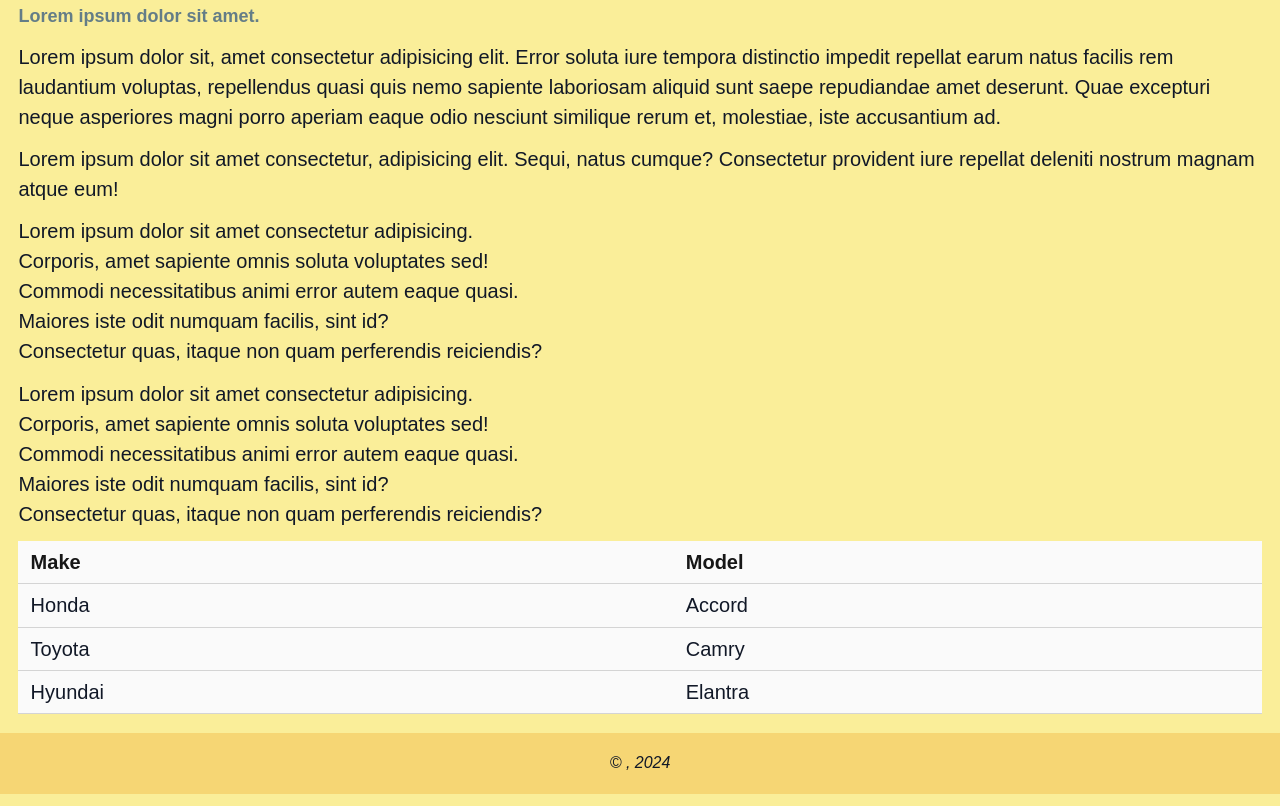
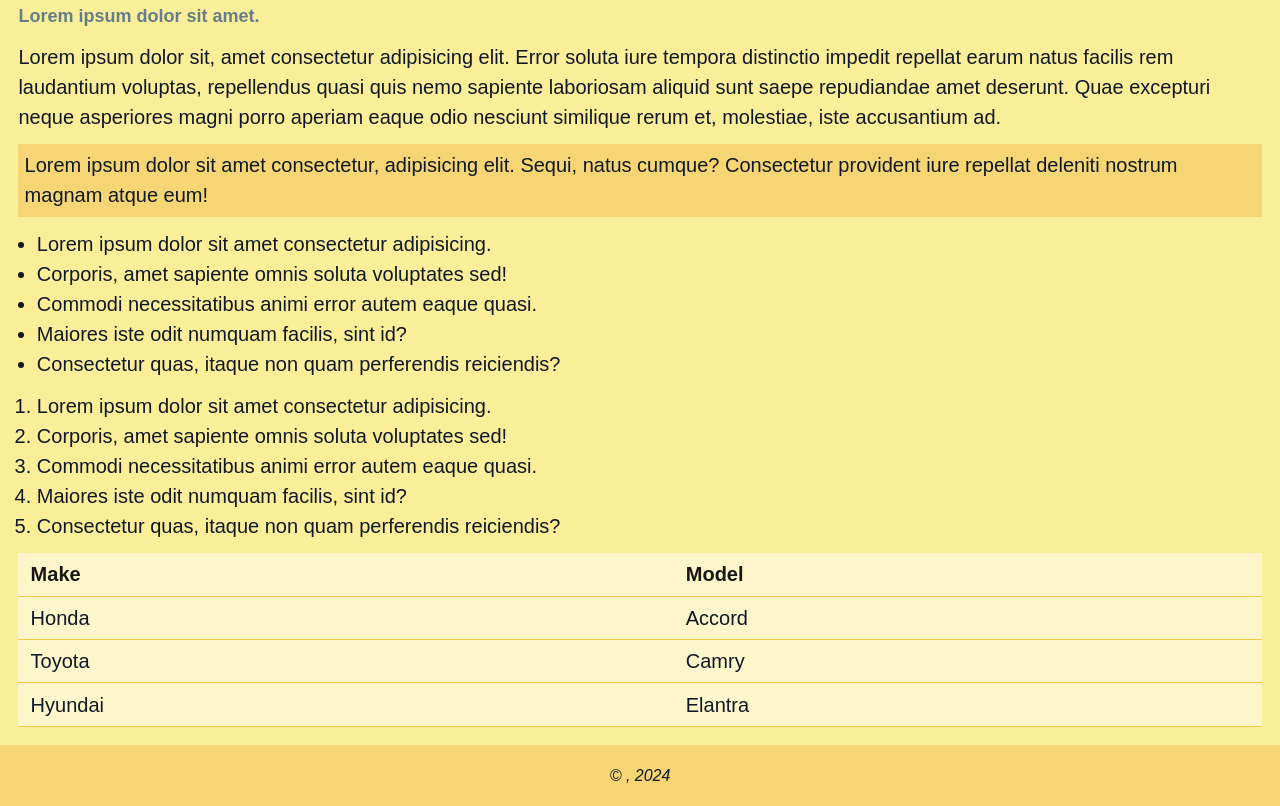
Before and after one commit to davinaleong/proj-shiok-ah, an Astro site: page /post in a window 1280 px wide. Shown: the part 1217-2023 px from the top of the page. Built offline with nearby package versions, Linux system fonts and the light colour scheme; Astro itself is replaced by a stand-in of ours.

Commit message:
Done with post content

```diff
--- a/src/styles/_content.scss
+++ b/src/styles/_content.scss
@@ -39,4 +39,22 @@
   h6 {
     font-size: theme("fontSize.lg");
   }
+
+  ul,
+  ol {
+    padding-inline-start: theme("spacing.4");
+  }
+
+  ul {
+    list-style-type: disc;
+  }
+
+  ol {
+    list-style-type: decimal;
+  }
+
+  blockquote {
+    background-color: theme("colors.saOrange.200");
+    padding: theme("padding.2");
+  }
 }
--- a/src/styles/_tables.scss
+++ b/src/styles/_tables.scss
@@ -9,9 +9,9 @@ table,
 
   --_table-clr: theme("colors.neutral.900");
   --_table-clr-alt: theme("colors.neutral.900");
-  --_table-bg: theme("colors.neutral.50");
-  --_table-bg-alt: theme("colors.neutral.100");
-  --_table-border-clr: theme("colors.neutral.300");
+  --_table-bg: theme("colors.saYellow.100");
+  --_table-bg-alt: theme("colors.saYellow.200");
+  --_table-border-clr: theme("colors.saOrange.300");
   --_table-border: thin solid var(--_table-border-clr);
 
   text-align: left;
```
